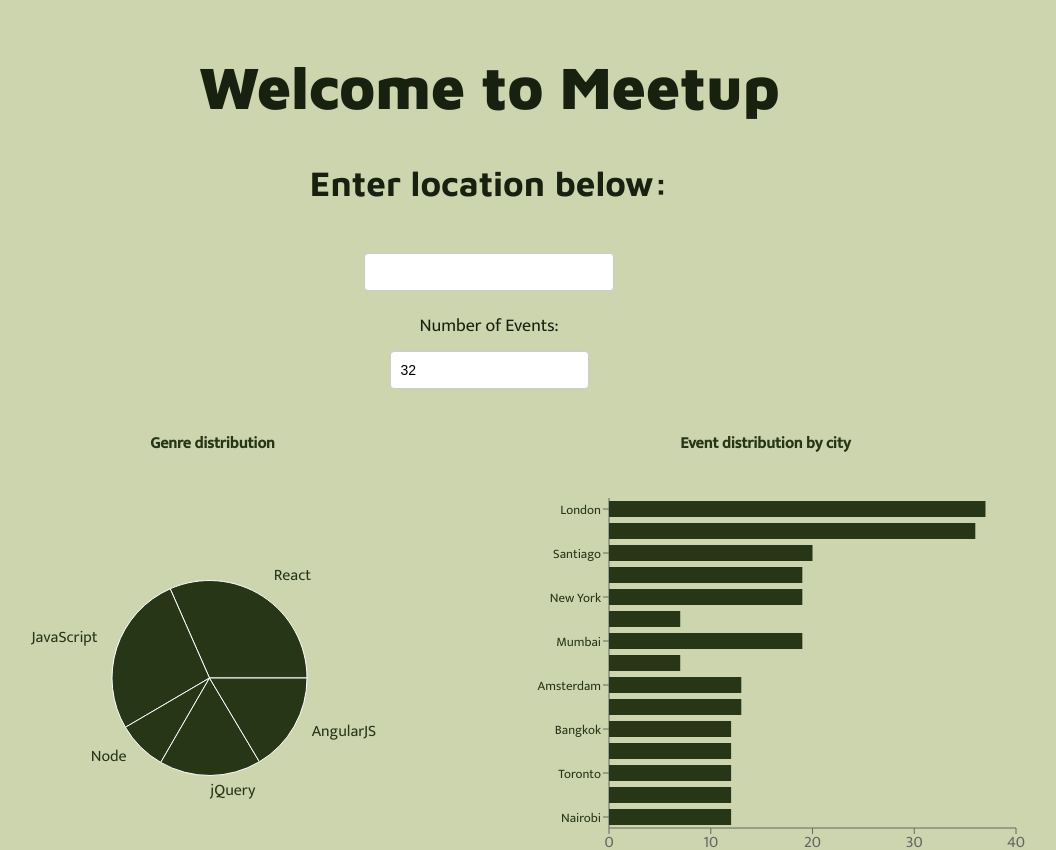
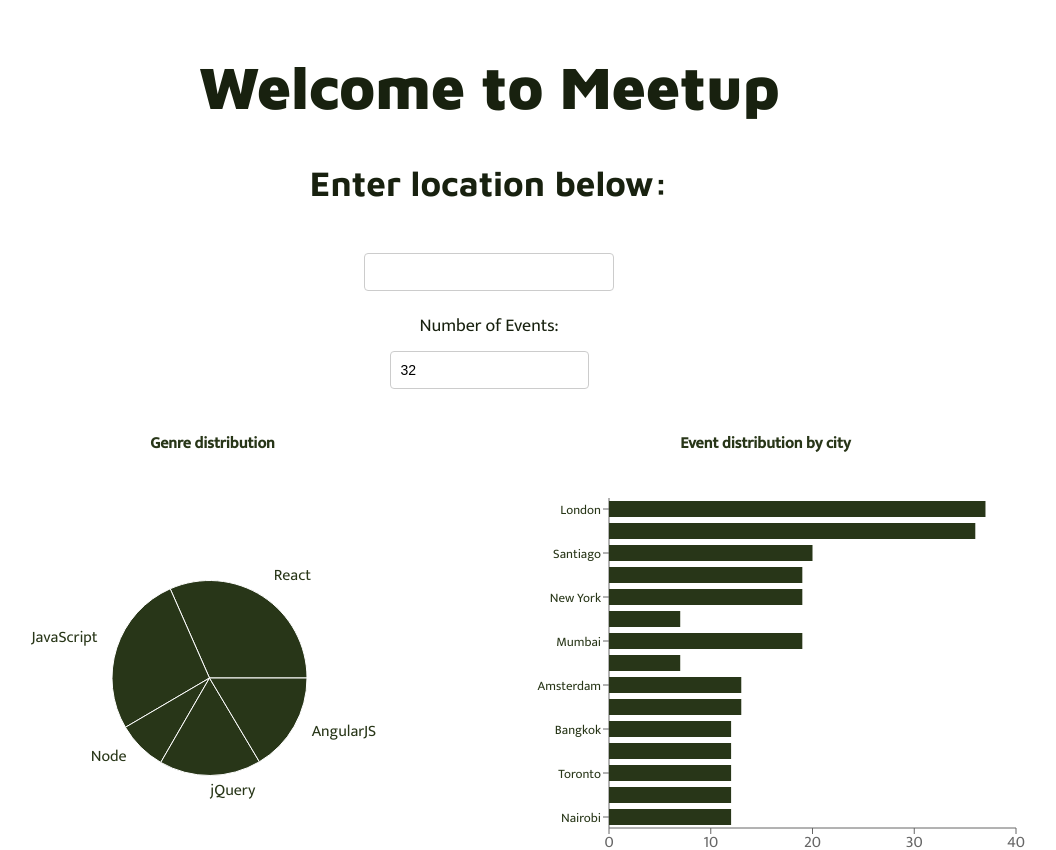
Before and after one commit to liztheshiz/meetup, a React (Create React App) app: page / in a window 1280 px wide. Shown: the top 850 px of the page, without its empty margins (151-1207 px from the left). Built offline with nearby package versions, Linux system fonts and the light colour scheme.

Commit message:
changed background to white

```diff
--- a/src/App.css
+++ b/src/App.css
@@ -4,7 +4,7 @@
 /* App/global */
 body {
     /*background-image: url('../public/background.jpg');*/
-    background-color: #ccd5ae;
+    background-color: 'white';
     background-size: cover;
     background-repeat: no-repeat;
     background-attachment: fixed;
```
